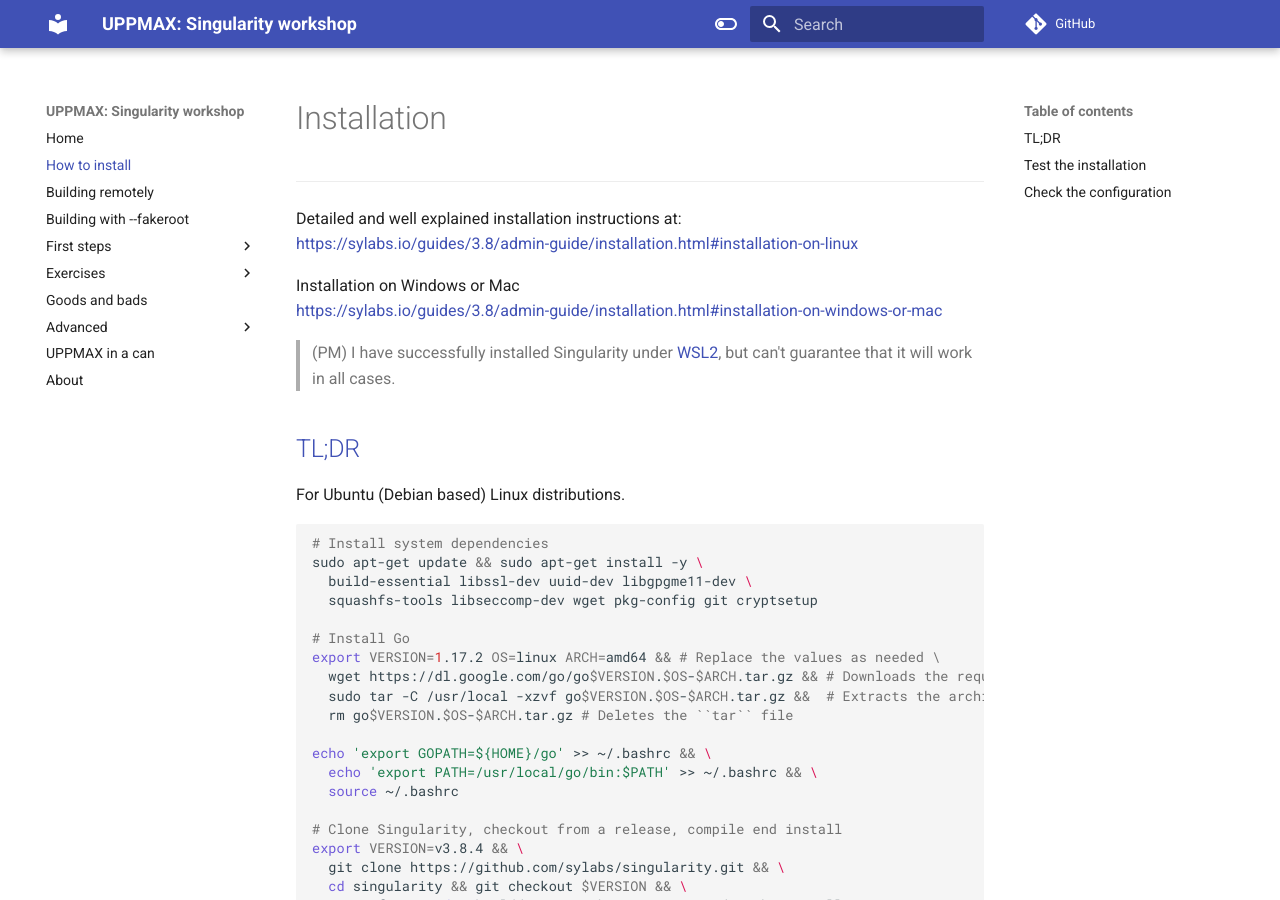
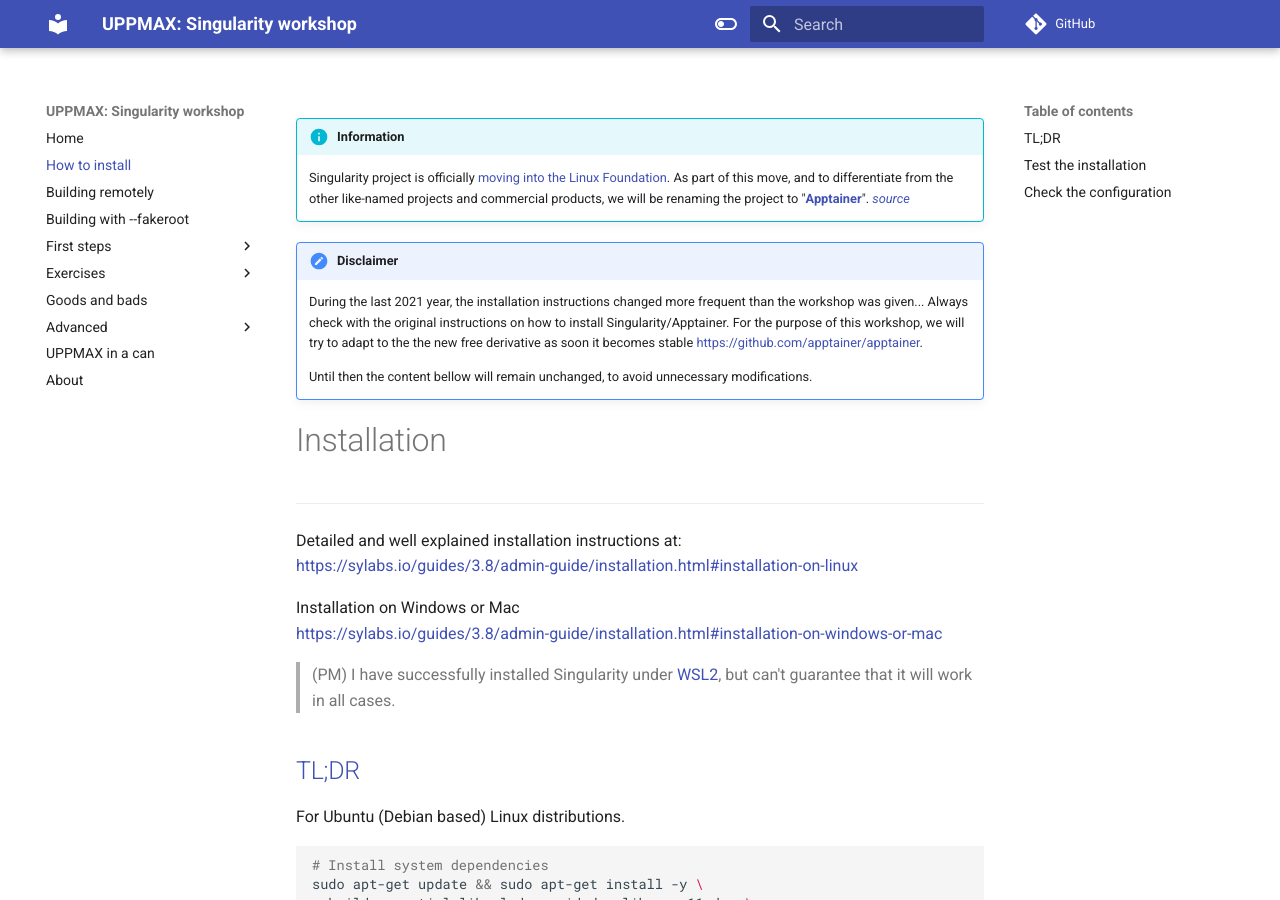
Before and after one commit to pmitev/UPPMAX-Singularity-workshop, an MkDocs documentation site: the page built from docs/installation.md, in a window 1280 px wide and 900 px high. Built offline with MkDocs 1.6.1 and Material for MkDocs 9.7.7, drawn with Linux system fonts in a browser that asks for light colours; comment, search, counter and statistics services are not loaded.

Commit message:
Apptainer announcement

```diff
--- a/docs/installation.md
+++ b/docs/installation.md
@@ -1,3 +1,11 @@
+!!! info "Information"
+    Singularity project is officially [moving into the Linux Foundation](https://www.linuxfoundation.org/press-release/new-linux-foundation-project-accelerates-collaboration-on-container-systems-between-enterprise-and-high-performance-computing-environments/). As part of this move, and to differentiate from the other like-named projects and commercial products, we will be renaming the project to "[**Apptainer**](https://apptainer.org/)". [_source_](https://apptainer.org/news/community-announcement-20211130/)
+
+!!! note "Disclaimer"
+    During the last 2021 year, the installation instructions changed more frequent than the workshop was given... Always check with the original instructions on how to install Singularity/Apptainer. For the purpose of this workshop, we will try to adapt to the the new free derivative as soon it becomes stable [https://github.com/apptainer/apptainer](https://github.com/apptainer/apptainer).
+
+    Until then the content bellow will remain unchanged, to avoid unnecessary modifications.
+
 # Installation
 
 ---
```
